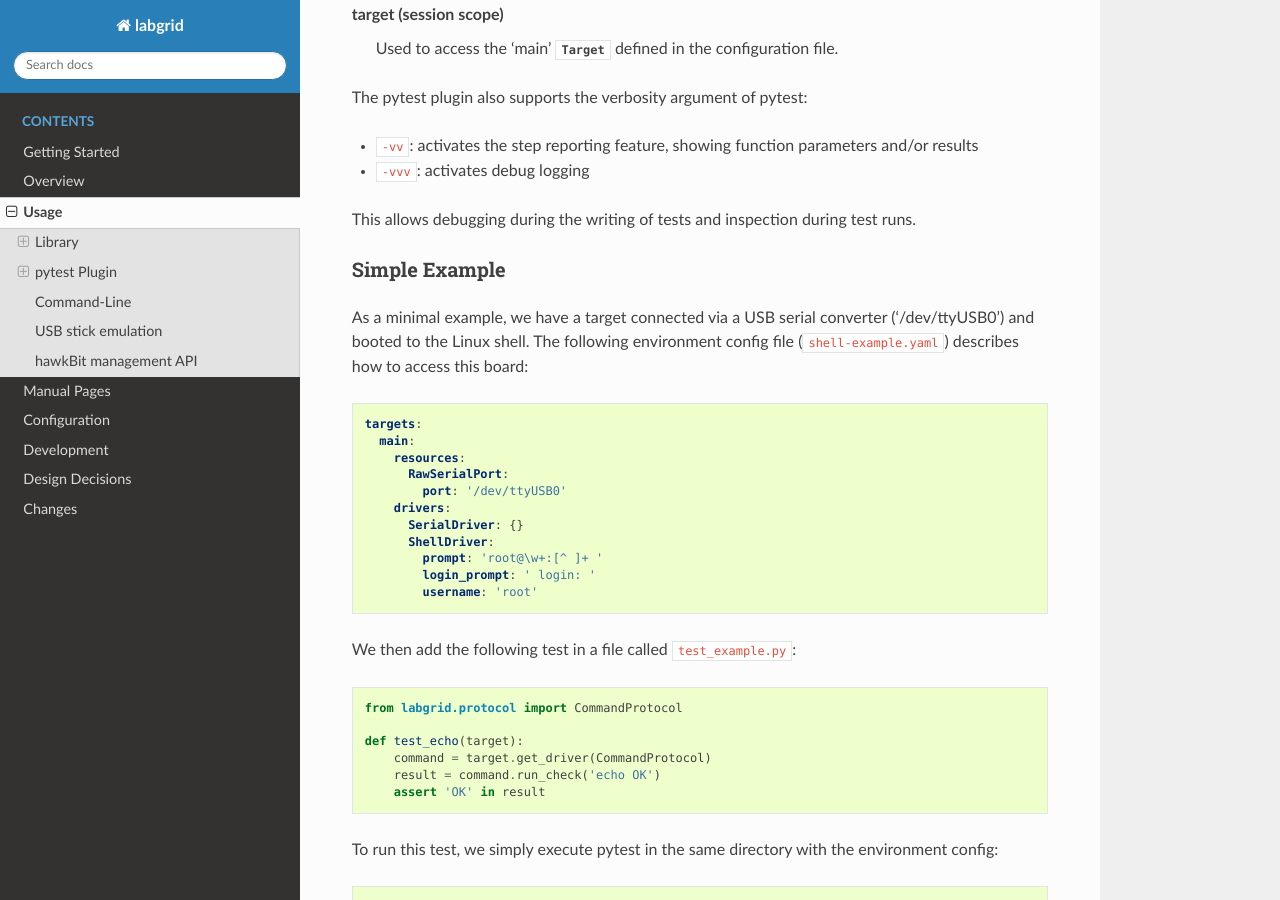
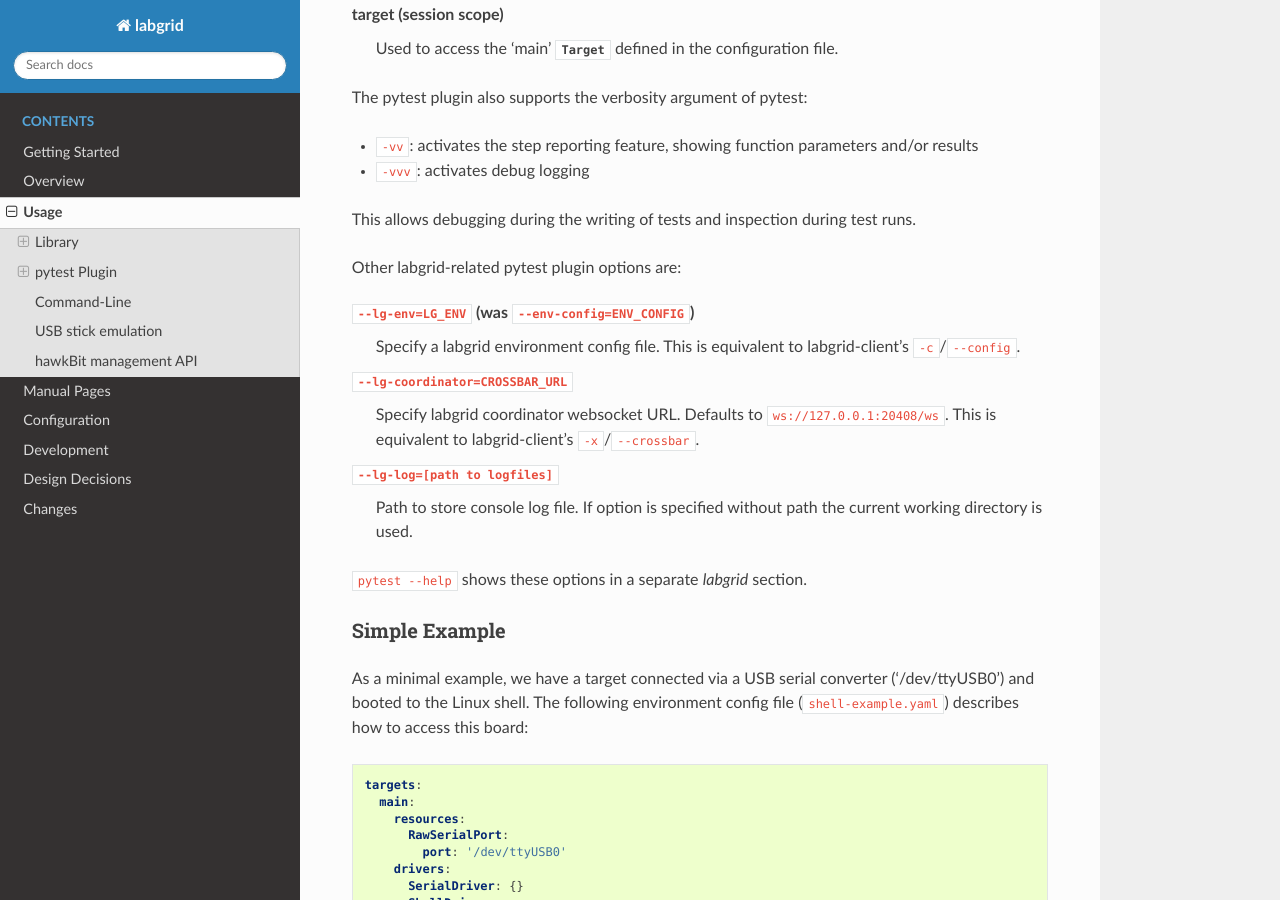
Before and after one commit to labgrid-project/labgrid, a Sphinx documentation site: the page built from doc/usage.rst, in a window 1280 px wide and 900 px high, scrolled down 2716 px. Built offline with Sphinx 7.4.7 and the Read the Docs theme 2.0.0, drawn with Linux system fonts in a browser that asks for light colours; pages that are not in the unit, such as notebooks, are missing from menus.

Commit message:
doc/usage: document pytest plugin options
Signed-off-by: Bastian Krause <bst@pengutronix.de>

```diff
--- a/doc/usage.rst
+++ b/doc/usage.rst
@@ -127,6 +127,23 @@
 - ``-vvv``: activates debug logging
 
 This allows debugging during the writing of tests and inspection during test runs.
+
+Other labgrid-related pytest plugin options are:
+
+``--lg-env=LG_ENV`` (was ``--env-config=ENV_CONFIG``)
+  Specify a labgrid environment config file.
+  This is equivalent to labgrid-client's ``-c``/``--config``.
+
+``--lg-coordinator=CROSSBAR_URL``
+  Specify labgrid coordinator websocket URL.
+  Defaults to ``ws://127.0.0.1:20408/ws``.
+  This is equivalent to labgrid-client's ``-x``/``--crossbar``.
+
+``--lg-log=[path to logfiles]``
+  Path to store console log file.
+  If option is specified without path the current working directory is used.
+
+``pytest --help`` shows these options in a separate *labgrid* section.
 
 Simple Example
 ~~~~~~~~~~~~~~
```
